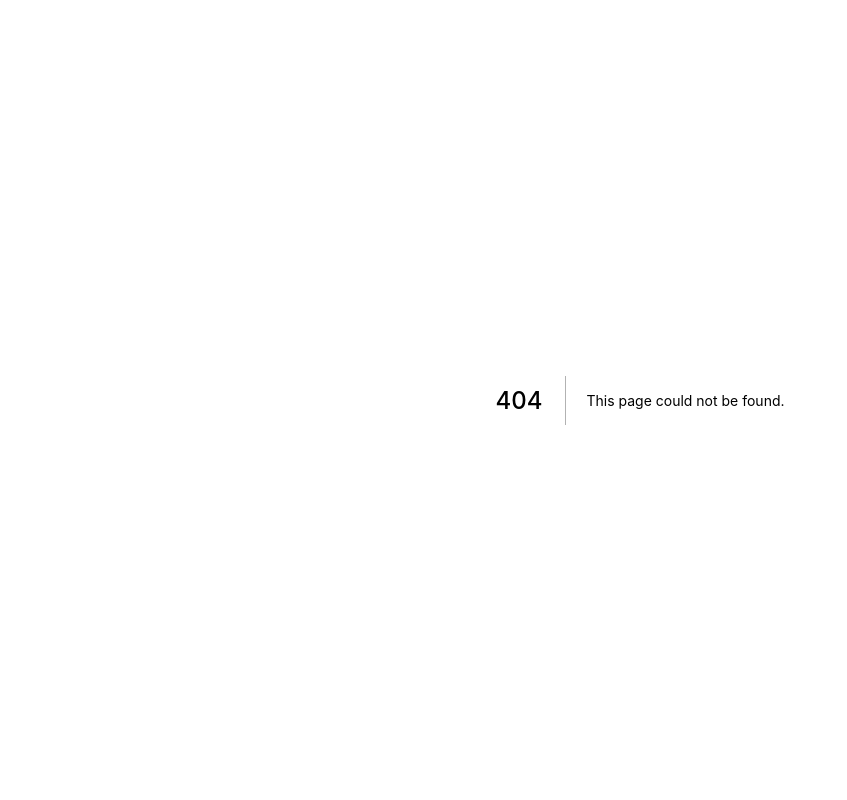
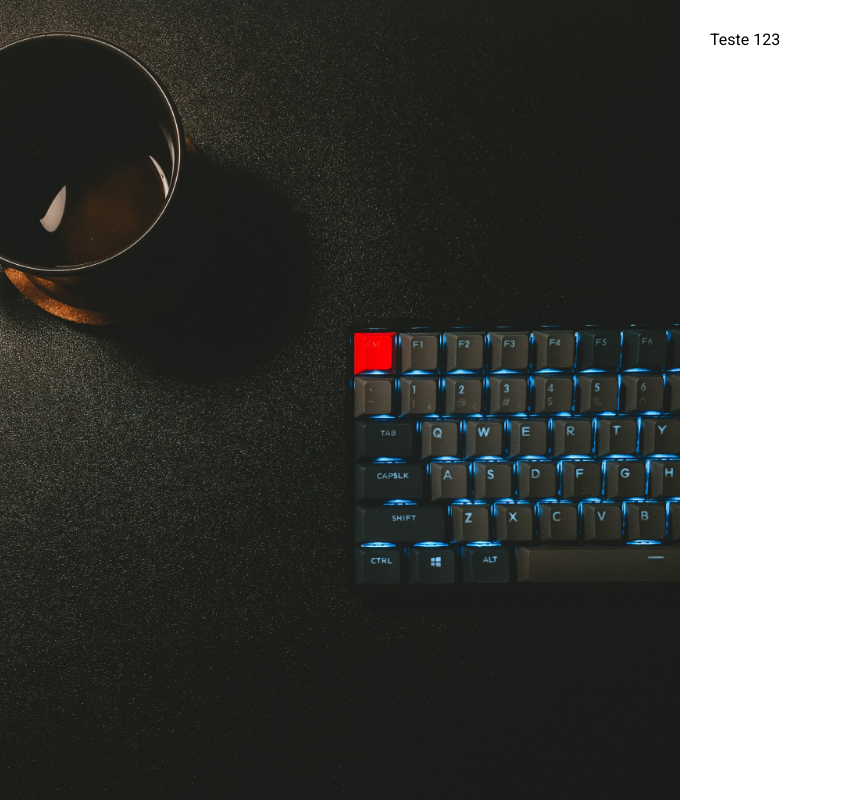
Before and after one commit to herminioneto/social-dev, a Next.js app: page /login in a window 1280 px wide. Before the commit this address had no page. Shown: the whole page, without its empty margins (0-847 px from the left). Built offline with nearby package versions, Linux system fonts and the light colour scheme.

Commit message:
Criado componente de imagem

```diff
--- a/pages/_app.jsx
+++ b/pages/_app.jsx
@@ -4,6 +4,7 @@
   * {
     padding: 0;
     margin: 0;
+    box-sizing: border-box;
   }
 
   body {
--- /dev/null
+++ b/pages/login.jsx
@@ -0,0 +1,11 @@
+import ImageWithSpace from "../src/components/layout/ImageWithSpace"
+
+function LoginPage () {
+  return (
+    <ImageWithSpace>
+      Teste 123
+    </ImageWithSpace>
+  )
+}
+
+export default LoginPage
--- /dev/null
+++ b/src/components/layout/ImageWithSpace.jsx
@@ -0,0 +1,52 @@
+import styled from "styled-components"
+
+const WIDTH_BREAK = '600px'
+
+const StyledFlex = styled.div`
+  display: flex;
+`
+
+const StyledImage = styled.div`
+  background-image: url('${props => props.image}');
+  background-position: right;
+  background-repeat: no-repeat;
+  background-size: cover;
+
+  width: 100%;
+  height: 100vh;
+
+  @media (max-width: ${WIDTH_BREAK}) {
+    display: none;
+  }
+`
+
+const StyledContainer = styled.div`
+  background-color: #fff;
+  padding: 30px;
+
+
+  @media (min-width: ${WIDTH_BREAK}) {
+    min-width: ${WIDTH_BREAK};
+  }
+
+  @media (max-width: ${WIDTH_BREAK}) {
+    width: 100%;
+  }
+`
+
+function ImageWithSpace ({ children, image }) {
+  return (
+    <StyledFlex>
+      <StyledImage image={image} />
+      <StyledContainer>
+        {children}
+      </StyledContainer>
+    </StyledFlex>
+  )
+}
+
+ImageWithSpace.defaultProps = {
+  image: '/coffee-background.jpg'
+}
+
+export default ImageWithSpace
```
Also changed, not shown: public/coffee-background.jpg (added).
